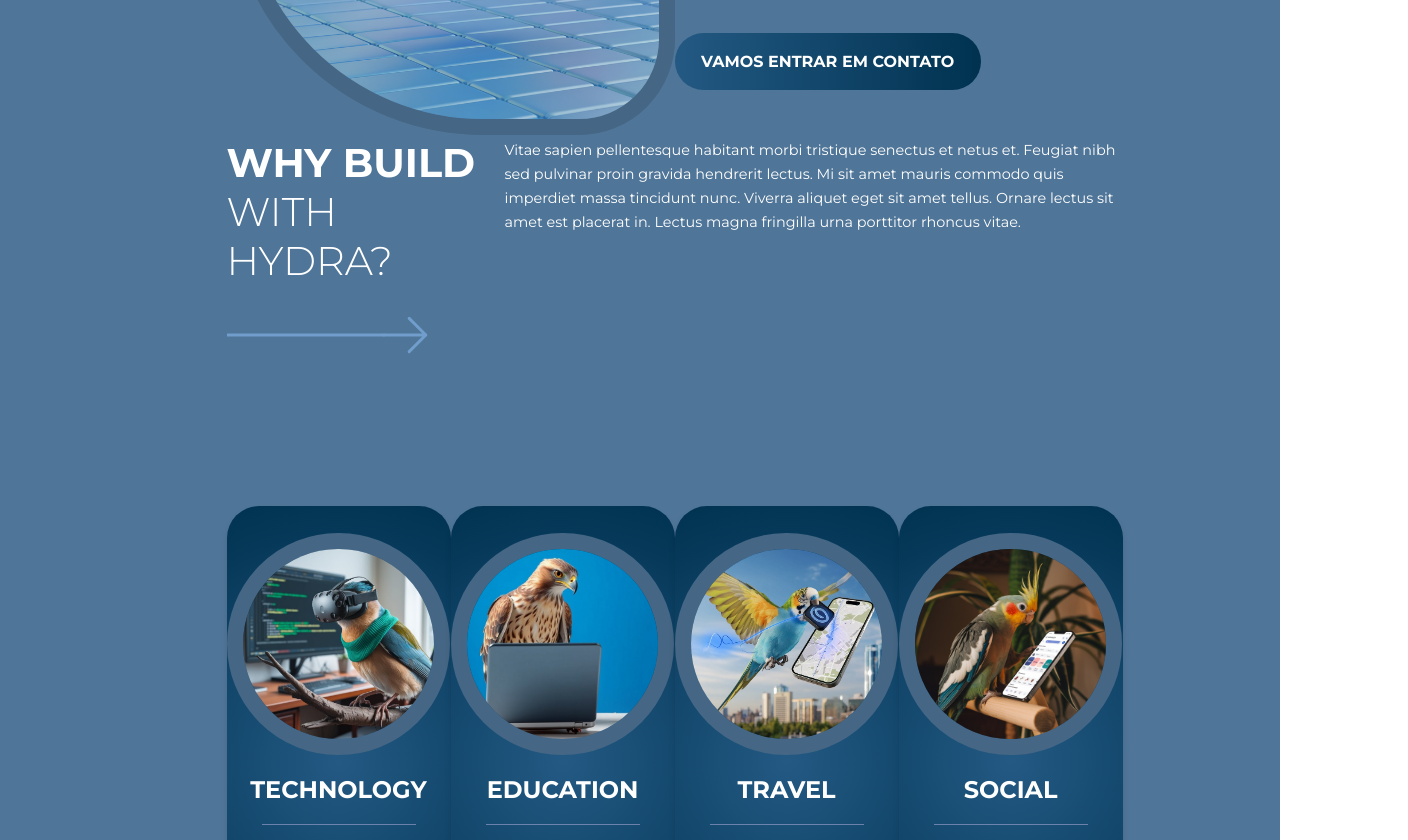
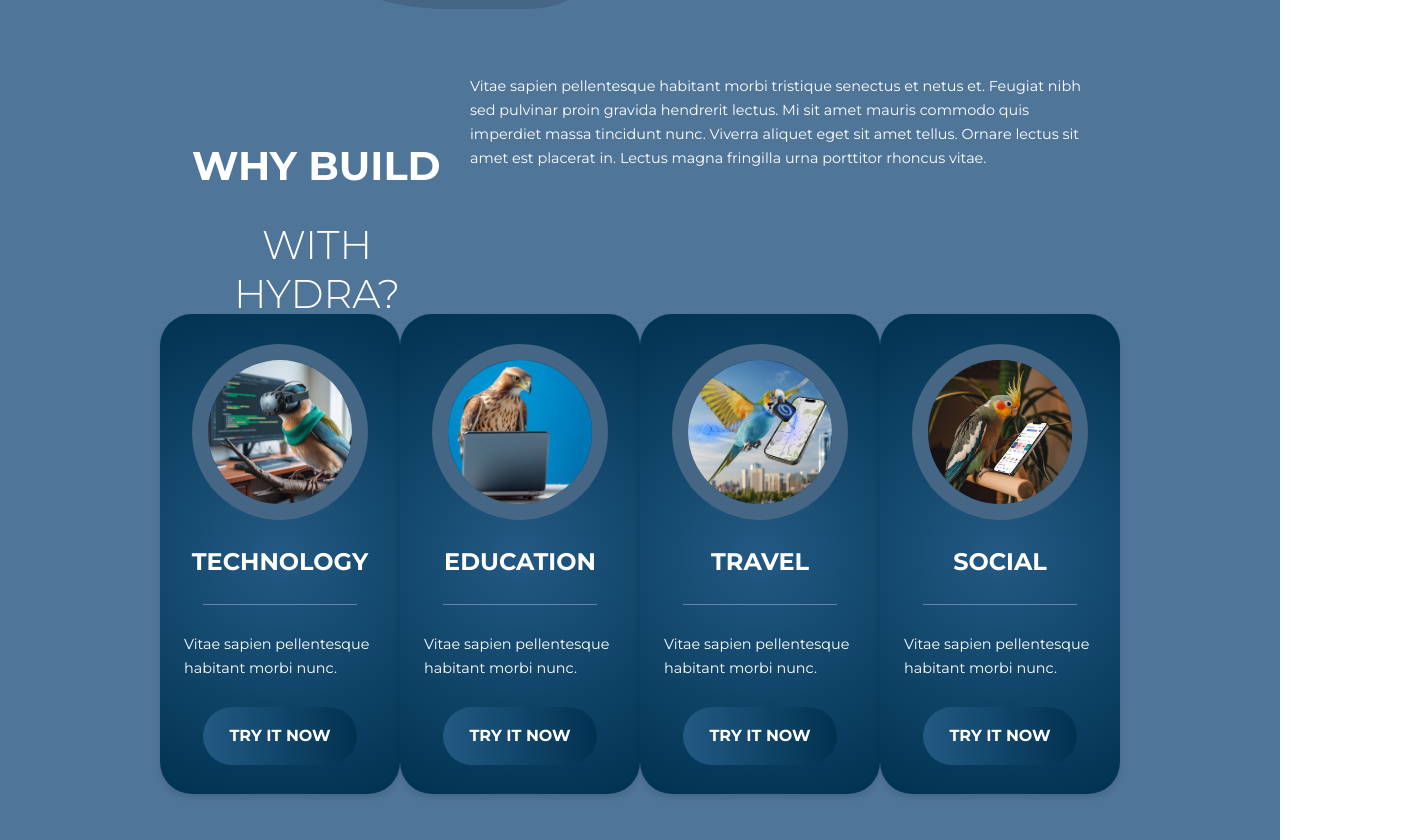
Before and after one commit to henriqueogs/celere_landing_page, a React (Vite) app: page / in a window 1280 px wide. Shown: the part 1620-2460 px from the top of the page, 1408 px wide, since content can reach past the window. Built offline with nearby package versions, Linux system fonts and the light colour scheme.

Commit message:
inicio ajustes Containers + navbar + cards

```diff
--- a/src/components/Body/index.tsx
+++ b/src/components/Body/index.tsx
@@ -1,6 +1,10 @@
 import styled from 'styled-components';
 
 const Body = styled.div`
+  display: flex;
+  flex-direction: column;
+  align-items: center;
+  justify-content: center;
   min-height: 100vh;
   margin: 0;
   padding: 5%;
--- a/src/components/ColoredHeading/styles.tsx
+++ b/src/components/ColoredHeading/styles.tsx
@@ -7,8 +7,8 @@ interface HeadingProps {
 
 const Heading = styled.h1<HeadingProps>`
     display: inline;
-    margin: 0;
     font-size: 2.5rem;
+    margin-bottom: 0.2rem;
     font-weight: ${({ fontWeight }) => fontWeight ?? 'bold'};
     background: ${({ gradient, theme }) => gradient
         ? `linear-gradient(to right, ${theme.colors.primary} 0%, ${theme.colors.secondary} 100%)`
--- a/src/components/GradientCard/index.tsx
+++ b/src/components/GradientCard/index.tsx
@@ -15,7 +15,7 @@ export default function GradientCard({ title, text, imgSrc }: GradientCardProps)
         </CardImageContainer>
         <h2>{title}</h2>
         <HorizontalLine />
-        <ParagraphContainer width="90%">{text}</ParagraphContainer>
+        <ParagraphContainer width="80%">{text}</ParagraphContainer>
         <NavButton background href="#" >TRY IT NOW</NavButton>
     </CardContainer>
 }
--- a/src/components/GradientCard/styles.ts
+++ b/src/components/GradientCard/styles.ts
@@ -1,13 +1,15 @@
 import styled from "styled-components";
 
 export const CardContainer = styled.div`
-    width: 19.375rem;
-    height: 31.937rem;
+    width: 17rem;
+    height: 28.02rem;
 
     display: flex;
     flex-direction: column;
-    justify-content: center;
+    justify-content: space-around;
     align-items: center;
+
+    padding: 1rem 0;
 
     border-radius: 2rem; /* round corners */
     background: radial-gradient(circle, #235983 0%, #003250 100%);
@@ -15,8 +17,8 @@ export const CardContainer = styled.div`
 `
 
 export const CardImageContainer = styled.div`
-    width: 11.932rem;
-    height: 11.932rem;
+    width: 9rem;
+    height: 9rem;
     border: ${({ theme }) => `1rem solid ${theme.colors.border}`};
     border-radius: 50%;
     overflow: hidden;
@@ -31,6 +33,5 @@ export const HorizontalLine = styled.div`
     height: 0.048rem;
     opacity: 0.5;
     width: 9.625rem;
-    margin-bottom: 0.75rem;
     background-color: ${({ theme }) => theme.colors.line};
 `
--- a/src/components/MainContainer/index.tsx
+++ b/src/components/MainContainer/index.tsx
@@ -11,7 +11,6 @@ const MainContainer = styled.div<MainContainerProps>`
   flex-direction: column;
   align-items: center;
   margin: 0;
-  padding-left: 6%;
 `;
 
 export default MainContainer;
--- a/src/components/NavBar/index.tsx
+++ b/src/components/NavBar/index.tsx
@@ -7,10 +7,10 @@ export default function NavBar() {
 
         {/* MENU da navbar */}
         <NavMenu width="31rem">
-            <NavLink href='#'>SOBRE</NavLink>
-            <NavLink href='#'>SERVIÇOS</NavLink>
-            <NavLink href='#'>TECNOLOGIAS</NavLink>
-            <NavLink href='#'>PORTFOLIO</NavLink>
+            <NavLink href='#about'>SOBRE</NavLink>
+            <NavLink href='#services'>SERVIÇOS</NavLink>
+            <NavLink href='#technologies'>TECNOLOGIAS</NavLink>
+            <NavLink href='#portfolio'>PORTFOLIO</NavLink>
         </NavMenu>
 
         {/* BUTTONS da navbar */}
--- a/src/components/NavBar/styles.tsx
+++ b/src/components/NavBar/styles.tsx
@@ -15,7 +15,8 @@ const NavContainer = styled.nav`
     justify-content: space-between;
     align-items: center;
     width: 80%;
-    margin-left: 10%;
+    min-width: 80rem;
+    /* margin-left: 10%; */
     margin-bottom: 12rem;
 `;
 
--- a/src/components/PictureRectangle/styles.tsx
+++ b/src/components/PictureRectangle/styles.tsx
@@ -1,9 +1,8 @@
 import styled from "styled-components";
 
 const RectangleContainer = styled.div`
-    margin-top: -4rem;
-    width: 30.625rem;
-    height: 26.625rem;
+    width: 25rem;
+    height: 21.73rem;
     border: ${({ theme }) => `1rem solid ${theme.colors.border}`};
     border-radius: 6rem 6rem 6rem 16rem;
     overflow: hidden;
--- a/src/pages/LandingPage/index.tsx
+++ b/src/pages/LandingPage/index.tsx
@@ -1,6 +1,7 @@
 import ColoredHeading from "../../components/ColoredHeading"
 import MainContainer from "../../components/MainContainer"
 import NavBar from "../../components/NavBar"
+
 import WebirdImage from "../../assets/webird_1.jpg"
 import WebirdImageLarge from "../../assets/webird_2.jpg"
 import ComplexityIcon from "../../assets/complexity_icon.png"
@@ -13,6 +14,7 @@ import CardSocial from "../../assets/card_social.jpg";
 import ArrowLargeRight from "../../assets/arrow_large_right.svg"
 import { NavButton } from "../../components/NavBar/styles.tsx"
 import { Container, HeadingContainer, ParagraphContainer, StyledIcon } from "./styles.tsx"
+
 import PictureRectangle from "../../components/PictureRectangle/index.tsx"
 import { Heading } from "../../components/ColoredHeading/styles.tsx"
 import { RectangleContainerLarge, RectanglePicture } from "../../components/PictureRectangle/styles.tsx"
@@ -24,8 +26,8 @@ export default function LandingPage() {
         <NavBar />
         <MainContainer height="175rem">
             {/* Área inicial (primeiro "bloco") */}
-            <Container height="25rem">
-                <Container height="30rem" direction="column">
+            <Container align="center" height="25rem" width="55%" id="about">
+                <Container height="100%" direction="column">
                     <HeadingContainer>
                         <ColoredHeading gradient>Olá, </ColoredHeading>
                         <ColoredHeading> nós somos a </ColoredHeading>
@@ -46,15 +48,15 @@ export default function LandingPage() {
                     </Container>
                 </Container>
 
-                <Container>
+                <Container height="100%" width="50vw" align="center">
                     <PictureRectangle src={WebirdImage} />
                 </Container>
             </Container>
 
             {/* segundo "bloco" */}
-            <Container>
-                <Container width="70vw">
-                    <Container height="10rem" width="90%" direction="column">
+            <Container direction="row" width="55%" height="15rem" align="center" id="services">
+                <Container height="100%" width="50vw" align="center">
+                    <Container height="6rem" width="100%" align="flex-start" direction="column">
                         <Heading>NÓS CUIDAMOS</Heading>
                         <Heading fontWeight="300">DA COMPLEXIDADE</Heading>
                         <a href='#'>
@@ -63,9 +65,9 @@ export default function LandingPage() {
                     </Container >
                 </Container>
 
-                <Container height="80%" direction="column">
+                <Container height="100%" width="40vw" direction="column" align="flex-start">
                     <img width={"360px"} src={ComplexityIcon} />
-                    <ParagraphContainer width="38.625rem">
+                    <ParagraphContainer width="30.625rem">
                         Não se preocupe com servidores, hospedagem,
                         segurança, programação e outras coisas mais.
                         Cuidamos de tudo para que você possa se
@@ -75,8 +77,8 @@ export default function LandingPage() {
             </Container>
 
             {/* terceiro "bloco" */}
-            <Container height="50vh">
-                <Container width="50%">
+            <Container align="center" height="45rem" id="technologies">
+                <Container align="center" width="50%">
                     <RectangleContainerLarge>
                         <RectanglePicture src={WebirdImageLarge} />
                     </RectangleContainerLarge>
@@ -99,13 +101,13 @@ export default function LandingPage() {
                         n tempor.
                     </ParagraphContainer>
 
-                    <NavButton background href='#'>VAMOS ENTRAR EM CONTATO</NavButton>
+                    <NavButton background href='#'>ENTRE EM CONTATO</NavButton>
                 </Container >
             </Container>
 
-            <Container>
-                <Container width="70vw">
-                    <Container height="10rem" width="90%" direction="column">
+            <Container align="center">
+                <Container height="100%" align="center" width="70vw">
+                    <Container align="flex-start" height="10rem" width="90%" direction="column">
                         <Heading>WHY BUILD</Heading>
                         <Heading fontWeight="300">WITH HYDRA?</Heading>
                         <a href='#'>
@@ -114,7 +116,7 @@ export default function LandingPage() {
                     </Container >
                 </Container>
 
-                <Container height="80%" direction="column">
+                <Container height="100%" direction="column">
                     <ParagraphContainer width="38.625rem">
                         Vitae sapien pellentesque habitant morbi tristique senectus et netus et. Feugiat
                         nibh sed pulvinar proin gravida hendrerit lectus. Mi sit amet mauris commodo
@@ -125,15 +127,15 @@ export default function LandingPage() {
             </Container>
 
             {/* bloco de cards */}
-            <Container direction="row">
+            <Container direction="row" width="75vw" id="portfolio">
                 <GradientCard imgSrc={CardVR} title="TECHNOLOGY" text="Vitae sapien pellentesque habitant morbi
-                                                                   nunc. Viverra aliquet  porttitor rhoncus" />
+                                                                   nunc." />
                 <GradientCard imgSrc={CardEducation} title="EDUCATION" text="Vitae sapien pellentesque habitant morbi
-                                                                   nunc. Viverra aliquet  porttitor rhoncus" />
+                                                                   nunc." />
                 <GradientCard imgSrc={CardTravel} title="TRAVEL" text="Vitae sapien pellentesque habitant morbi
-                                                                   nunc. Viverra aliquet  porttitor rhoncus" />
+                                                                   nunc." />
                 <GradientCard imgSrc={CardSocial} title="SOCIAL" text="Vitae sapien pellentesque habitant morbi
-                                                                   nunc. Viverra aliquet  porttitor rhoncus" />
+                                                                   nunc." />
             </Container>
         </MainContainer>
     </>
--- a/src/pages/LandingPage/styles.tsx
+++ b/src/pages/LandingPage/styles.tsx
@@ -24,10 +24,10 @@ const Container = styled.div<ContainerProps>`
     align-items: ${({ align }) => align ?? ''};
     height: ${({ height }) => height ?? '15rem'};
     width: ${({ width }) => width ?? '70vw'};
-    margin-bottom: 8rem;
 `
 
 const HeadingContainer = styled.div`
+    text-align: left;
     width: 28rem;
 `
 
@@ -36,6 +36,7 @@ const ParagraphContainer = styled.div<ParagraphContainerProps>`
     font-weight: normal;
     font-size: 0.9rem;
     line-height: 1.5rem;
+    text-align: left;
 `
 
 const StyledIcon = styled(Icon) <StyledIconProps>`
--- a/src/styles/global.ts
+++ b/src/styles/global.ts
@@ -9,6 +9,10 @@ const GlobalStyle = createGlobalStyle`
         color: ${({ theme }) => theme.colors.text}
     }
 
+    h2 {
+        margin: 0;
+    }
+
     a {
         text-decoration: none;
     }
```
